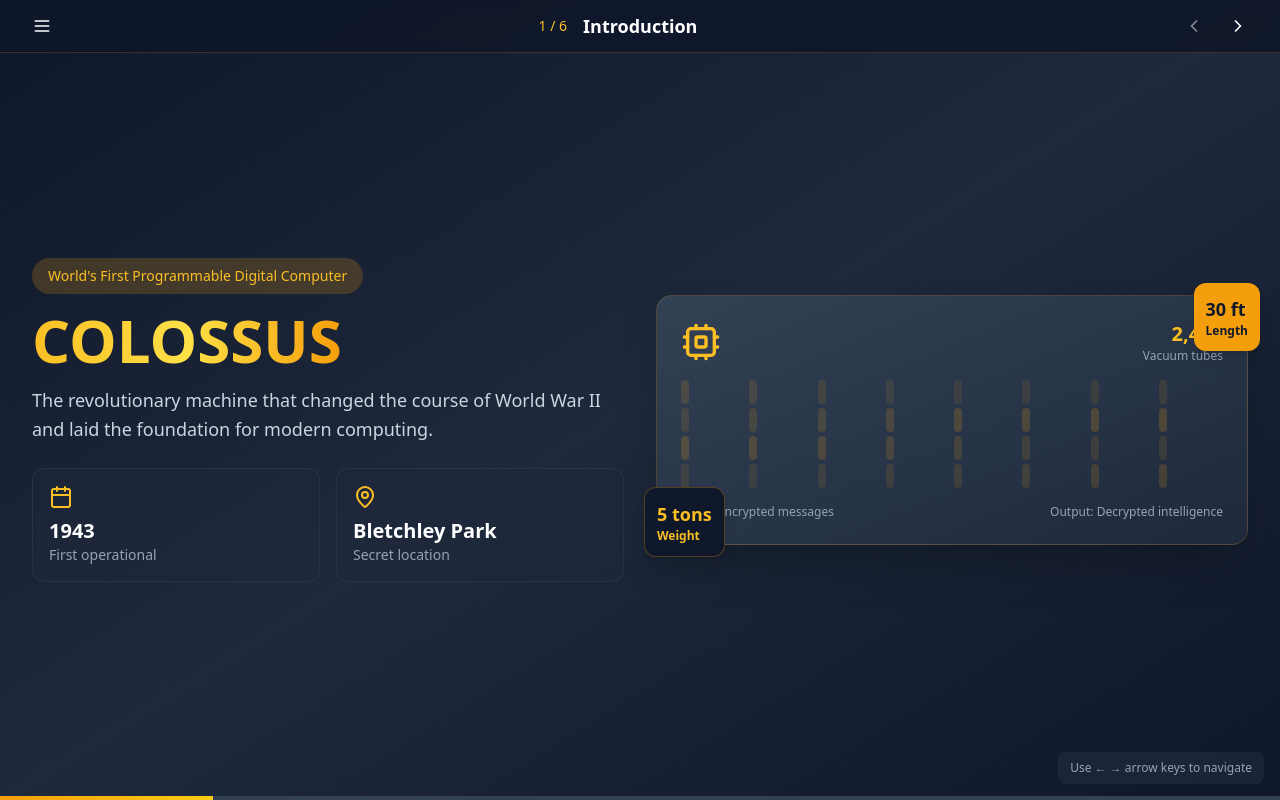
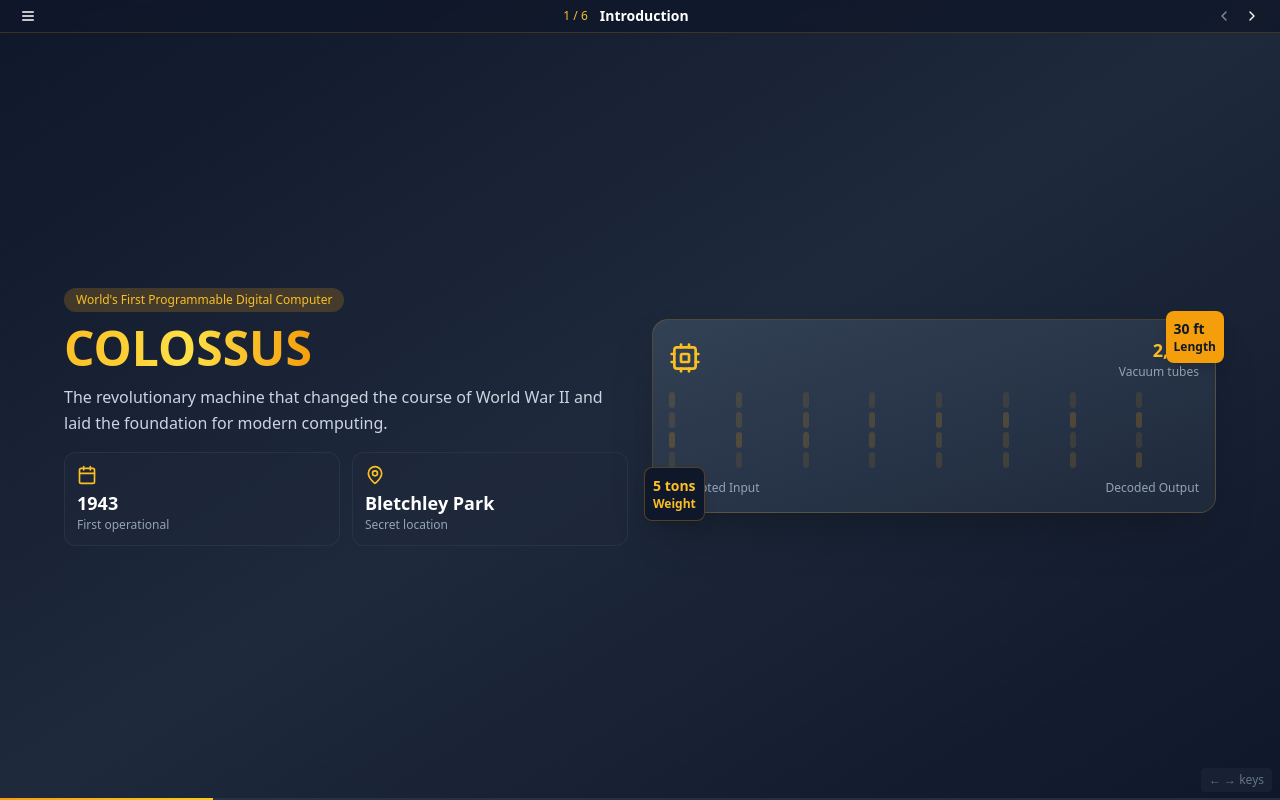
Before and after one commit to Salma9507/colossus-unveiled-presentation, a React (Vite) app: page / in a window 1280 px wide. Built offline with nearby package versions, Linux system fonts and the light colour scheme.

Commit message:
Fix: Improve full-screen adaptation
Further adjustments to presentation layout and sizing to ensure optimal full-screen viewing across all slides.

```diff
--- a/src/components/ComparisonSlide.tsx
+++ b/src/components/ComparisonSlide.tsx
@@ -46,21 +46,22 @@ const ComparisonSlide = () => {
   ];
 
   return (
-    <div className="container mx-auto px-6 py-12 min-h-screen">
-      <div className="text-center mb-16">
-        <h2 className="text-5xl font-bold mb-6">
+    <div className="h-full w-full px-4 py-2 flex flex-col">
+      <div className="text-center mb-6">
+        <h2 className="text-3xl font-bold mb-3">
           <span className="bg-gradient-to-r from-amber-400 to-yellow-300 bg-clip-text text-transparent">
             Scale Comparison
           </span>
         </h2>
-        <p className="text-xl text-slate-300 max-w-3xl mx-auto">
+        <p className="text-base text-slate-300 max-w-2xl mx-auto">
           From room-sized pioneer to pocket-sized powerhouse
         </p>
       </div>
 
+      <div className="flex-1 flex flex-col">
         {/* Visual Scale Comparison */}
-      <div className="mb-16">
-        <div className="relative bg-slate-800/30 rounded-3xl p-12 min-h-[400px] overflow-hidden">
+        <div className="mb-6 flex-1">
+          <div className="relative bg-slate-800/30 rounded-2xl p-6 h-full overflow-hidden">
             <div className="absolute inset-0 opacity-10">
               <div className="grid grid-cols-20 grid-rows-20 h-full w-full">
                 {Array.from({ length: 400 }).map((_, i) => (
@@ -69,7 +70,7 @@ const ComparisonSlide = () => {
               </div>
             </div>
 
-          <div className="relative flex items-end justify-center space-x-8 h-full">
+            <div className="relative flex items-end justify-center space-x-6 h-full">
               {comparisons.map((item, index) => {
                 const IconComponent = item.icon;
                 const isVisible = animationStep >= index;
@@ -83,13 +84,13 @@ const ComparisonSlide = () => {
                     style={{ transitionDelay: `${index * 200}ms` }}
                   >
                     <div
-                    className={`bg-gradient-to-t ${item.color} rounded-lg mb-4 flex items-end justify-center p-4 transition-all duration-1000`}
+                      className={`bg-gradient-to-t ${item.color} rounded-lg mb-3 flex items-end justify-center p-3 transition-all duration-1000`}
                       style={{
-                      width: `${Math.max(60, item.scale * 300)}px`,
-                      height: `${Math.max(80, item.scale * 400)}px`,
+                        width: `${Math.max(50, item.scale * 250)}px`,
+                        height: `${Math.max(60, item.scale * 300)}px`,
                       }}
                     >
-                    <IconComponent className="text-white" size={Math.max(24, item.scale * 100)} />
+                      <IconComponent className="text-white" size={Math.max(20, item.scale * 80)} />
                     </div>
                     <div className="text-center">
                       <div className="font-semibold text-white text-sm">{item.item}</div>
@@ -105,53 +106,53 @@ const ComparisonSlide = () => {
         </div>
 
         {/* Detailed Comparison Table */}
-      <div className="grid grid-cols-1 md:grid-cols-3 gap-8">
+        <div className="grid grid-cols-1 md:grid-cols-3 gap-4">
           {comparisons.map((item, index) => {
             const IconComponent = item.icon;
 
             return (
               <div
                 key={item.item}
-              className={`bg-slate-800/50 p-8 rounded-2xl border border-slate-700/50 hover:border-slate-600/50 transition-all duration-300 transform ${
+                className={`bg-slate-800/50 p-4 rounded-xl border border-slate-700/50 hover:border-slate-600/50 transition-all duration-300 transform ${
                   animationStep >= index ? 'translate-y-0 opacity-100' : 'translate-y-4 opacity-0'
                 }`}
                 style={{ transitionDelay: `${(index + 1) * 300}ms` }}
               >
-              <div className={`w-16 h-16 rounded-2xl bg-gradient-to-r ${item.color} p-0.5 mb-6`}>
-                <div className="w-full h-full bg-slate-900 rounded-2xl flex items-center justify-center">
-                  <IconComponent className="w-8 h-8 text-white" />
+                <div className={`w-12 h-12 rounded-xl bg-gradient-to-r ${item.color} p-0.5 mb-4`}>
+                  <div className="w-full h-full bg-slate-900 rounded-xl flex items-center justify-center">
+                    <IconComponent className="w-6 h-6 text-white" />
                   </div>
                 </div>
 
-              <h3 className="text-xl font-bold text-white mb-6">{item.item}</h3>
+                <h3 className="text-lg font-bold text-white mb-3">{item.item}</h3>
 
-              <div className="space-y-4">
+                <div className="space-y-2">
                   <div className="flex justify-between">
-                  <span className="text-slate-400">Dimensions</span>
-                  <span className="text-white font-medium">
+                    <span className="text-slate-400 text-sm">Dimensions</span>
+                    <span className="text-white font-medium text-sm">
                       {item.size.width}" × {item.size.height}" × {item.size.depth}"
                     </span>
                   </div>
 
                   <div className="flex justify-between">
-                  <span className="text-slate-400">Weight</span>
-                  <span className="text-white font-medium">{item.weight}</span>
+                    <span className="text-slate-400 text-sm">Weight</span>
+                    <span className="text-white font-medium text-sm">{item.weight}</span>
                   </div>
 
                   <div className="flex justify-between">
-                  <span className="text-slate-400">Power</span>
-                  <span className="text-white font-medium">{item.power}</span>
+                    <span className="text-slate-400 text-sm">Power</span>
+                    <span className="text-white font-medium text-sm">{item.power}</span>
                   </div>
 
                   <div className="flex justify-between">
-                  <span className="text-slate-400">Speed</span>
-                  <span className="text-white font-medium">{item.speed}</span>
+                    <span className="text-slate-400 text-sm">Speed</span>
+                    <span className="text-white font-medium text-sm">{item.speed}</span>
                   </div>
                 </div>
 
                 {index === 0 && (
-                <div className="mt-6 p-4 bg-amber-500/10 rounded-lg border border-amber-500/20">
-                  <p className="text-amber-400 text-sm font-medium">
+                  <div className="mt-3 p-2 bg-amber-500/10 rounded-lg border border-amber-500/20">
+                    <p className="text-amber-400 text-xs font-medium">
                       The original giant that started it all
                     </p>
                   </div>
@@ -161,6 +162,7 @@ const ComparisonSlide = () => {
           })}
         </div>
       </div>
+    </div>
   );
 };
 
--- a/src/components/IntroSlide.tsx
+++ b/src/components/IntroSlide.tsx
@@ -10,39 +10,39 @@ const IntroSlide = () => {
   }, []);
 
   return (
-    <div className="w-full h-full flex items-center justify-center p-8">
-      <div className="grid grid-cols-1 lg:grid-cols-2 gap-8 items-center w-full max-w-7xl">
+    <div className="w-full h-full flex items-center justify-center p-4">
+      <div className="grid grid-cols-1 lg:grid-cols-2 gap-6 items-center w-full max-w-6xl">
         {/* Left Column - Main Content */}
-        <div className={`space-y-6 transform transition-all duration-1000 ${
+        <div className={`space-y-4 transform transition-all duration-1000 ${
           visible ? 'translate-x-0 opacity-100' : '-translate-x-10 opacity-0'
         }`}>
-          <div className="space-y-4">
-            <div className="inline-block px-4 py-2 bg-amber-500/20 text-amber-400 rounded-full text-sm font-medium">
+          <div className="space-y-3">
+            <div className="inline-block px-3 py-1 bg-amber-500/20 text-amber-400 rounded-full text-xs font-medium">
               World's First Programmable Digital Computer
             </div>
 
-            <h1 className="text-5xl lg:text-6xl font-bold leading-tight">
+            <h1 className="text-4xl lg:text-5xl font-bold leading-tight">
               <span className="bg-gradient-to-r from-amber-400 via-yellow-300 to-amber-500 bg-clip-text text-transparent">
                 COLOSSUS
               </span>
             </h1>
 
-            <p className="text-lg text-slate-300 leading-relaxed max-w-xl">
+            <p className="text-base text-slate-300 leading-relaxed max-w-xl">
               The revolutionary machine that changed the course of World War II and laid the foundation for modern computing.
             </p>
           </div>
 
-          <div className="grid grid-cols-2 gap-4">
-            <div className="bg-slate-800/50 p-4 rounded-xl border border-slate-700/50 hover:border-amber-500/30 transition-colors">
-              <Calendar className="w-6 h-6 text-amber-400 mb-2" />
-              <div className="text-xl font-bold text-white">1943</div>
-              <div className="text-slate-400 text-sm">First operational</div>
+          <div className="grid grid-cols-2 gap-3">
+            <div className="bg-slate-800/50 p-3 rounded-xl border border-slate-700/50 hover:border-amber-500/30 transition-colors">
+              <Calendar className="w-5 h-5 text-amber-400 mb-1" />
+              <div className="text-lg font-bold text-white">1943</div>
+              <div className="text-slate-400 text-xs">First operational</div>
             </div>
 
-            <div className="bg-slate-800/50 p-4 rounded-xl border border-slate-700/50 hover:border-amber-500/30 transition-colors">
-              <MapPin className="w-6 h-6 text-amber-400 mb-2" />
-              <div className="text-xl font-bold text-white">Bletchley Park</div>
-              <div className="text-slate-400 text-sm">Secret location</div>
+            <div className="bg-slate-800/50 p-3 rounded-xl border border-slate-700/50 hover:border-amber-500/30 transition-colors">
+              <MapPin className="w-5 h-5 text-amber-400 mb-1" />
+              <div className="text-lg font-bold text-white">Bletchley Park</div>
+              <div className="text-slate-400 text-xs">Secret location</div>
             </div>
           </div>
         </div>
@@ -53,12 +53,12 @@ const IntroSlide = () => {
         }`}>
           <div className="relative">
             {/* Main Computer Visualization */}
-            <div className="bg-gradient-to-br from-slate-700 to-slate-800 p-6 rounded-2xl border border-amber-500/20 shadow-2xl">
-              <div className="space-y-4">
+            <div className="bg-gradient-to-br from-slate-700 to-slate-800 p-4 rounded-2xl border border-amber-500/20 shadow-2xl">
+              <div className="space-y-3">
                 <div className="flex items-center justify-between">
-                  <Cpu className="w-10 h-10 text-amber-400" />
+                  <Cpu className="w-8 h-8 text-amber-400" />
                   <div className="text-right">
-                    <div className="text-xl font-bold text-amber-400">2,400</div>
+                    <div className="text-lg font-bold text-amber-400">2,400</div>
                     <div className="text-xs text-slate-400">Vacuum tubes</div>
                   </div>
                 </div>
@@ -67,27 +67,27 @@ const IntroSlide = () => {
                   {Array.from({ length: 32 }).map((_, i) => (
                     <div
                       key={i}
-                      className="w-2 h-6 bg-amber-500/20 rounded-sm animate-pulse"
+                      className="w-1.5 h-4 bg-amber-500/20 rounded-sm animate-pulse"
                       style={{ animationDelay: `${i * 0.1}s` }}
                     />
                   ))}
                 </div>
 
                 <div className="flex justify-between text-xs text-slate-400">
-                  <span>Input: Encrypted messages</span>
-                  <span>Output: Decrypted intelligence</span>
+                  <span>Encrypted Input</span>
+                  <span>Decoded Output</span>
                 </div>
               </div>
             </div>
 
             {/* Floating Stats */}
-            <div className="absolute -top-3 -right-3 bg-amber-500 text-slate-900 p-3 rounded-xl font-bold shadow-lg">
-              <div className="text-lg">30 ft</div>
+            <div className="absolute -top-2 -right-2 bg-amber-500 text-slate-900 p-2 rounded-lg font-bold shadow-lg">
+              <div className="text-sm">30 ft</div>
               <div className="text-xs">Length</div>
             </div>
 
-            <div className="absolute -bottom-3 -left-3 bg-slate-900 border border-amber-500/30 text-amber-400 p-3 rounded-xl font-bold shadow-lg">
-              <div className="text-lg">5 tons</div>
+            <div className="absolute -bottom-2 -left-2 bg-slate-900 border border-amber-500/30 text-amber-400 p-2 rounded-lg font-bold shadow-lg">
+              <div className="text-sm">5 tons</div>
               <div className="text-xs">Weight</div>
             </div>
           </div>
--- a/src/components/TimelineSlide.tsx
+++ b/src/components/TimelineSlide.tsx
@@ -45,15 +45,15 @@ const TimelineSlide = () => {
   }, []);
 
   return (
-    <div className="h-full w-full flex items-center justify-center px-6 py-4">
-      <div className="w-full max-w-6xl">
-        <div className="text-center mb-8">
-          <h2 className="text-4xl font-bold mb-4">
+    <div className="h-full w-full flex items-center justify-center px-4 py-2">
+      <div className="w-full max-w-5xl">
+        <div className="text-center mb-6">
+          <h2 className="text-3xl font-bold mb-3">
             <span className="bg-gradient-to-r from-amber-400 to-yellow-300 bg-clip-text text-transparent">
               Timeline of Innovation
             </span>
           </h2>
-          <p className="text-lg text-slate-300 max-w-3xl mx-auto">
+          <p className="text-base text-slate-300 max-w-2xl mx-auto">
             From concept to world-changing reality: The journey of Colossus
           </p>
         </div>
@@ -63,7 +63,7 @@ const TimelineSlide = () => {
           <div className="absolute left-1/2 transform -translate-x-px h-full w-0.5 bg-gradient-to-b from-amber-500 via-yellow-500 to-green-500" />
 
           {/* Timeline Events */}
-          <div className="space-y-12">
+          <div className="space-y-8">
             {timelineEvents.map((event, index) => {
               const IconComponent = event.icon;
               const isVisible = visibleEvents.includes(index);
@@ -78,11 +78,11 @@ const TimelineSlide = () => {
                 >
                   {/* Timeline Dot */}
                   <div className="absolute left-1/2 transform -translate-x-1/2 z-10">
-                    <div className={`w-12 h-12 rounded-full bg-gradient-to-r ${event.color} p-0.5 transition-all duration-500 ${
+                    <div className={`w-10 h-10 rounded-full bg-gradient-to-r ${event.color} p-0.5 transition-all duration-500 ${
                       isVisible ? 'scale-100 opacity-100' : 'scale-50 opacity-0'
                     }`}>
                       <div className="w-full h-full bg-slate-900 rounded-full flex items-center justify-center">
-                        <IconComponent className="w-6 h-6 text-white" />
+                        <IconComponent className="w-5 h-5 text-white" />
                       </div>
                     </div>
                   </div>
@@ -95,16 +95,16 @@ const TimelineSlide = () => {
                         ? '-translate-x-10 opacity-0'
                         : 'translate-x-10 opacity-0'
                   }`}>
-                    <div className={`bg-slate-800/80 backdrop-blur-sm p-6 rounded-2xl border border-slate-700/50 hover:border-amber-500/30 transition-all duration-300 ${
-                      isLeft ? 'mr-6' : 'ml-6'
+                    <div className={`bg-slate-800/80 backdrop-blur-sm p-4 rounded-xl border border-slate-700/50 hover:border-amber-500/30 transition-all duration-300 ${
+                      isLeft ? 'mr-4' : 'ml-4'
                     }`}>
-                      <div className={`mb-3 ${isLeft ? 'text-left' : 'text-right'}`}>
-                        <div className={`inline-block px-3 py-1 bg-gradient-to-r ${event.color} text-slate-900 rounded-full text-base font-bold mb-2`}>
+                      <div className={`mb-2 ${isLeft ? 'text-left' : 'text-right'}`}>
+                        <div className={`inline-block px-2 py-1 bg-gradient-to-r ${event.color} text-slate-900 rounded-full text-sm font-bold mb-1`}>
                           {event.year}
                         </div>
                       </div>
 
-                      <h3 className={`text-xl font-bold text-white mb-3 ${isLeft ? 'text-left' : 'text-right'}`}>
+                      <h3 className={`text-lg font-bold text-white mb-2 ${isLeft ? 'text-left' : 'text-right'}`}>
                         {event.title}
                       </h3>
 
--- a/src/pages/Index.tsx
+++ b/src/pages/Index.tsx
@@ -1,3 +1,4 @@
+
 import React, { useState, useEffect } from 'react';
 import { ChevronLeft, ChevronRight, Menu, X } from 'lucide-react';
 import IntroSlide from '../components/IntroSlide';
@@ -75,62 +76,62 @@ const Index = () => {
         onClose={() => setSidebarOpen(false)}
       />
 
-      {/* Header - Made more compact */}
-      <header className="fixed top-0 left-0 right-0 z-40 bg-slate-900/90 backdrop-blur-sm border-b border-amber-500/20">
-        <div className="flex items-center justify-between px-6 py-2">
+      {/* Minimal Header - Even more compact */}
+      <header className="fixed top-0 left-0 right-0 z-40 bg-slate-900/80 backdrop-blur-sm border-b border-amber-500/20">
+        <div className="flex items-center justify-between px-4 py-1">
           <button
             onClick={() => setSidebarOpen(true)}
-            className="p-2 hover:bg-slate-800 rounded-lg transition-colors"
+            className="p-1 hover:bg-slate-800 rounded transition-colors"
           >
-            <Menu className="w-5 h-5" />
+            <Menu className="w-4 h-4" />
           </button>
 
-          <div className="flex items-center space-x-4">
-            <div className="text-sm text-amber-400">
+          <div className="flex items-center space-x-3">
+            <div className="text-xs text-amber-400">
               {currentSlide + 1} / {slides.length}
             </div>
-            <div className="text-lg font-semibold">
+            <div className="text-sm font-semibold">
               {slides[currentSlide].title}
             </div>
           </div>
 
-          <div className="flex items-center space-x-2">
+          <div className="flex items-center space-x-1">
             <button
               onClick={prevSlide}
               disabled={currentSlide === 0}
-              className="p-2 hover:bg-slate-800 rounded-lg transition-colors disabled:opacity-50 disabled:cursor-not-allowed"
+              className="p-1 hover:bg-slate-800 rounded transition-colors disabled:opacity-50 disabled:cursor-not-allowed"
             >
-              <ChevronLeft className="w-5 h-5" />
+              <ChevronLeft className="w-4 h-4" />
             </button>
             <button
               onClick={nextSlide}
               disabled={currentSlide === slides.length - 1}
-              className="p-2 hover:bg-slate-800 rounded-lg transition-colors disabled:opacity-50 disabled:cursor-not-allowed"
+              className="p-1 hover:bg-slate-800 rounded transition-colors disabled:opacity-50 disabled:cursor-not-allowed"
             >
-              <ChevronRight className="w-5 h-5" />
+              <ChevronRight className="w-4 h-4" />
             </button>
           </div>
         </div>
       </header>
 
-      {/* Main Content - Adjusted padding to account for smaller header */}
-      <main className="h-full pt-12 pb-2">
+      {/* Main Content - Full screen with minimal header offset */}
+      <main className="h-full pt-8">
         <div className="h-full w-full">
           <CurrentSlideComponent />
         </div>
       </main>
 
       {/* Progress Bar */}
-      <div className="fixed bottom-0 left-0 right-0 h-1 bg-slate-700">
+      <div className="fixed bottom-0 left-0 right-0 h-0.5 bg-slate-700/50">
         <div
           className="h-full bg-gradient-to-r from-amber-500 to-yellow-400 transition-all duration-300"
           style={{ width: `${((currentSlide + 1) / slides.length) * 100}%` }}
         />
       </div>
 
-      {/* Keyboard Navigation Hint */}
-      <div className="fixed bottom-4 right-4 text-xs text-slate-400 bg-slate-800/80 px-3 py-2 rounded-lg backdrop-blur-sm">
-        Use ← → arrow keys to navigate
+      {/* Keyboard Navigation Hint - Made smaller */}
+      <div className="fixed bottom-2 right-2 text-xs text-slate-500 bg-slate-800/60 px-2 py-1 rounded backdrop-blur-sm">
+        ← → keys
       </div>
     </div>
   );
```
Lines whose indentation alone changed are shown as unchanged.
